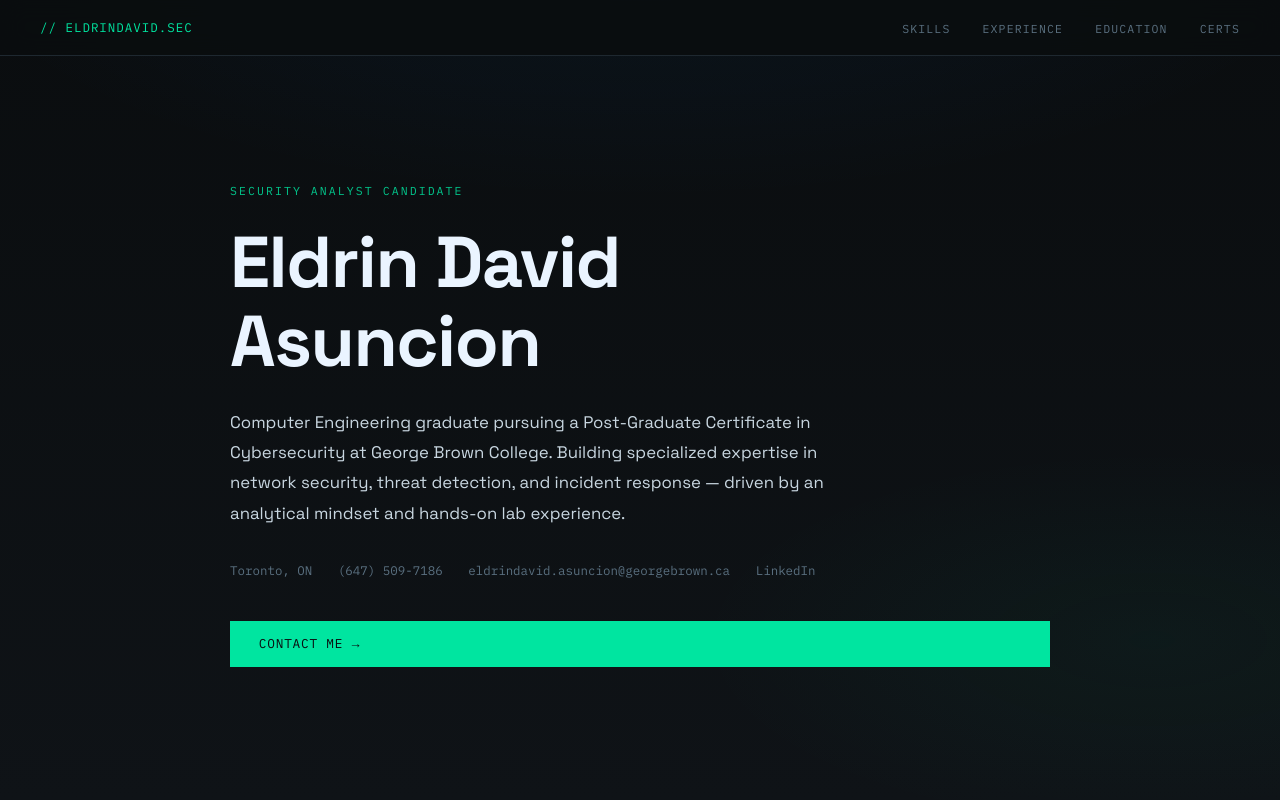
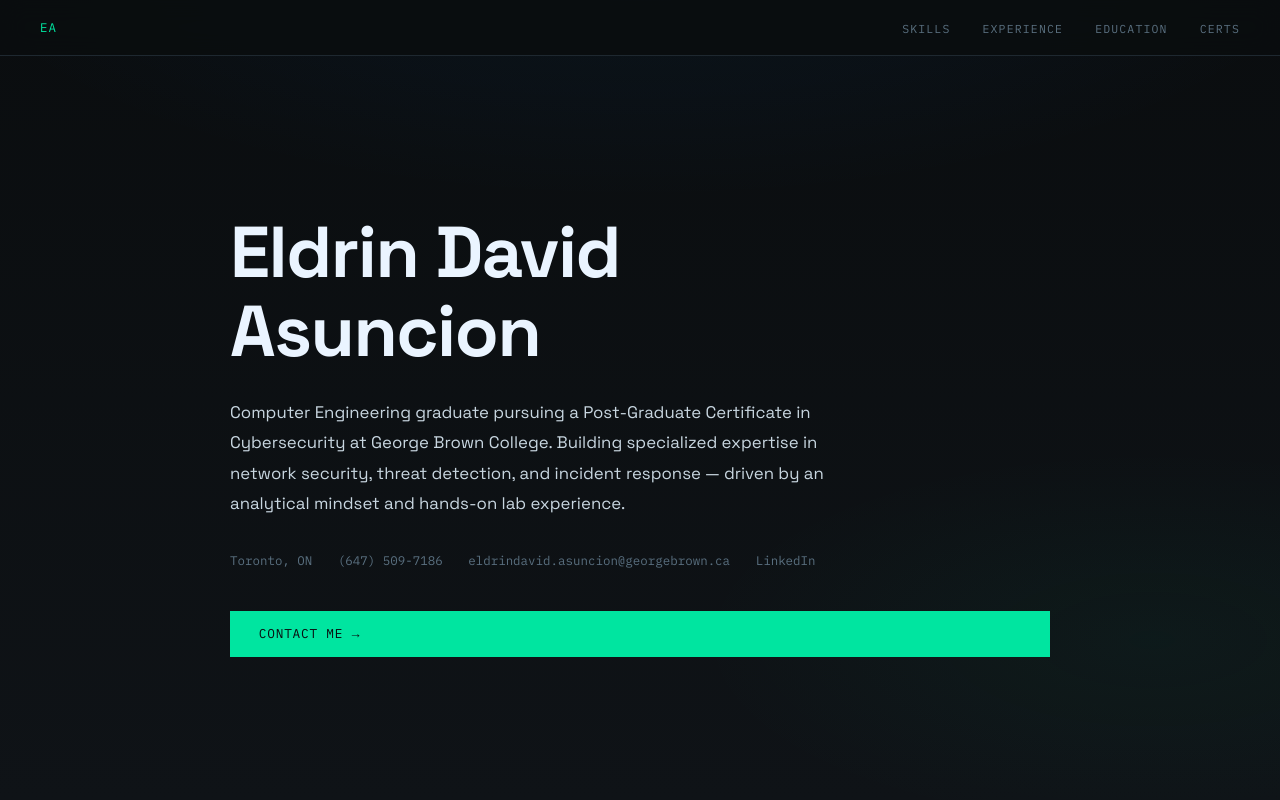
Before and after one commit to rintarorin/digital-portfolio, a plain HTML site: page index.html in a window 1280 px wide. Shown: the top 800 px of the page. Drawn offline with Linux system fonts and the light colour scheme.

Commit message:
remove nav-logo and job title

```diff
--- a/index.html
+++ b/index.html
@@ -372,7 +372,7 @@
 
   <!-- NAV -->
   <nav>
-    <span class="nav-logo">// ELDRINDAVID.SEC</span>
+    <span class="nav-logo">EA</span>
     <ul class="nav-links">
       <li><a href="#skills">Skills</a></li>
       <li><a href="#experience">Experience</a></li>
@@ -383,7 +383,7 @@
 
   <!-- HERO -->
   <div class="hero">
-    <p class="hero-eyebrow">Security Analyst Candidate</p>
+    <p class="hero-eyebrow"></p>
     <h1>Eldrin David<br>Asuncion</h1>
     <p class="hero-desc">
       Computer Engineering graduate pursuing a Post-Graduate Certificate in Cybersecurity at George Brown College.
```
